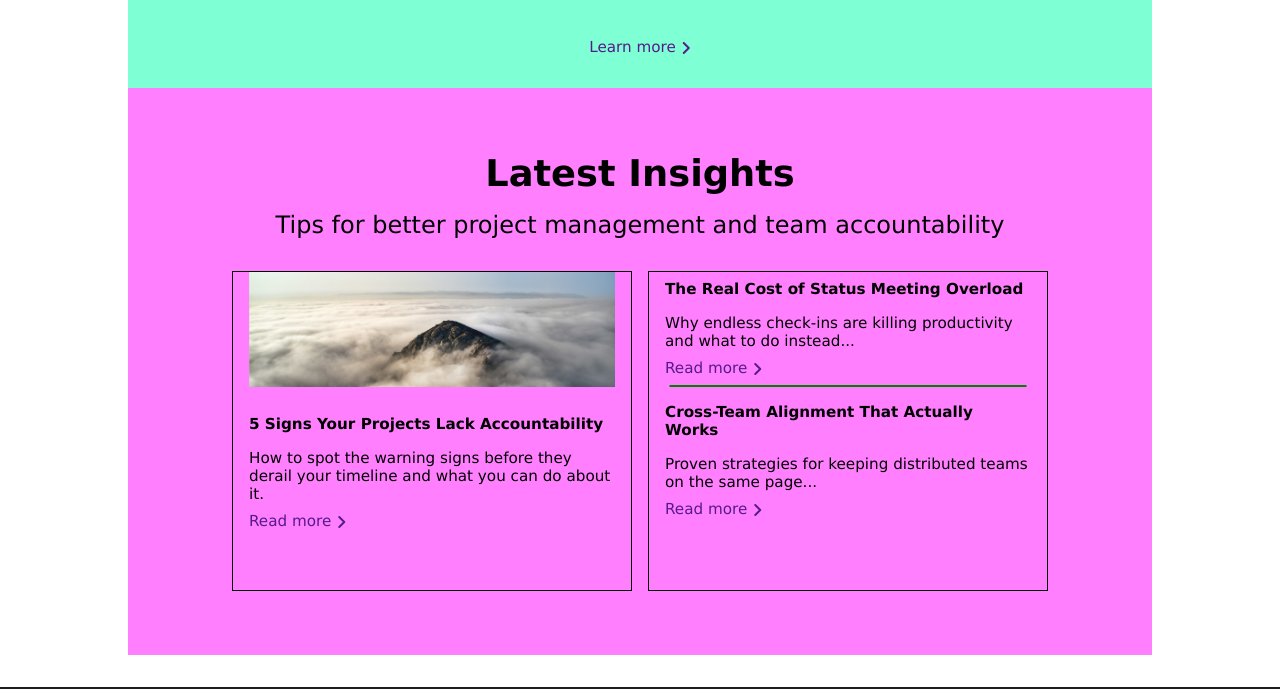
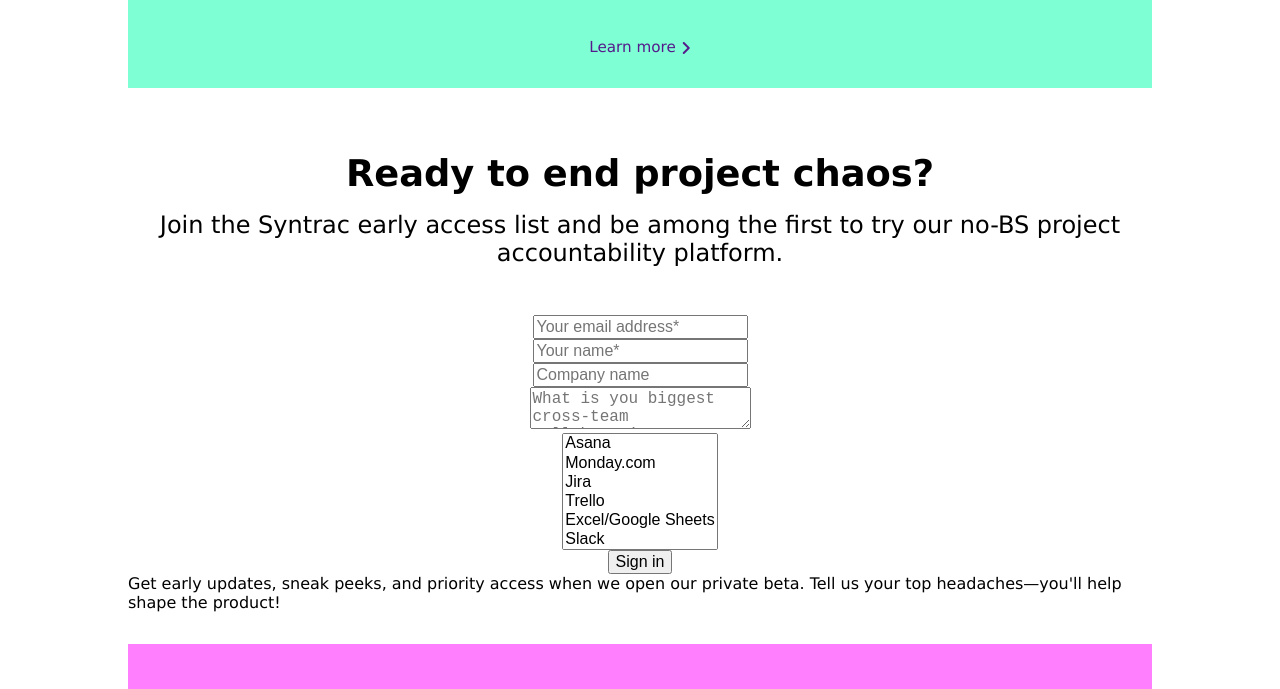
Before and after one commit to AnaisBresle/syntraq, a plain HTML site: page index.html in a window 1280 px wide. Shown: the part 1985-2674 px from the top of the page. Drawn offline with Linux system fonts and the light colour scheme.

Commit message:
added form

```diff
--- a/index.html
+++ b/index.html
@@ -90,8 +90,28 @@
       <p class="center"><a href="" class="arrow">Learn more</a></p>
     </section>
 
-    <section class="centerbox form">
+    <section class="sxl-spacing-top largebox">
+    <h1>Ready to end project chaos?</h1>
+      <p class="center subheading">Join the Syntrac early access list and be among the first to try our no-BS project accountability platform.</p>
+      <form action="" method="post" class="center sxl-spacing-top">
+        <input type="email" id="email" name="email" placeholder="Your email address*"><br />
+        <input type="text" id="name" name="name" placeholder="Your name*"><br />
+        <input type="text" id="company" name="company" placeholder="Company name"><br />
+        <textarea name="painpoint" id="paintpoint" placeholder="What is you biggest cross-team collaboration headache?"></textarea><br />
+        <select id="apps" name="apps" size="6" multiple>
+    <option value="Asana">Asana</option>
+    <option value="Monday.com">Monday.com</option>
+    <option value="Jira">Jira</option>
+    <option value="Trello">Trello</option>
+    <option value="Excel/Google Sheets">Excel/Google Sheets</option>
+    <option value="Slack">Slack</option>
+    <option value="MSTeams">MSTeams</option>
+  </select><br />
+        <input type="submit" value="Sign in">
 
+
+      </form>
+      <p>Get early updates, sneak peeks, and priority access when we open our private beta. Tell us your top headaches—you'll help shape the product!</p>
     </section>
 
     <section class="insights sxl-spacing-top largebox">
@@ -99,6 +119,7 @@
       <p class="center subheading">Tips for better project management and team accountability</p>
       <div class="boxes">
       <div class="twoboxes">
+      <div class="centerbox">
       <div class="left">
       <article>
       <img src="./assets/images/Hero.jpg" alt="A foggy sky with top of mountain visible.">
@@ -116,6 +137,7 @@
        <p>Proven strategies for keeping distributed teams on the same page...</p>
        <a href="" class="arrow">Read more</a>
       </article>
+      </div>
       </div>
       </div>
       </div>
```
